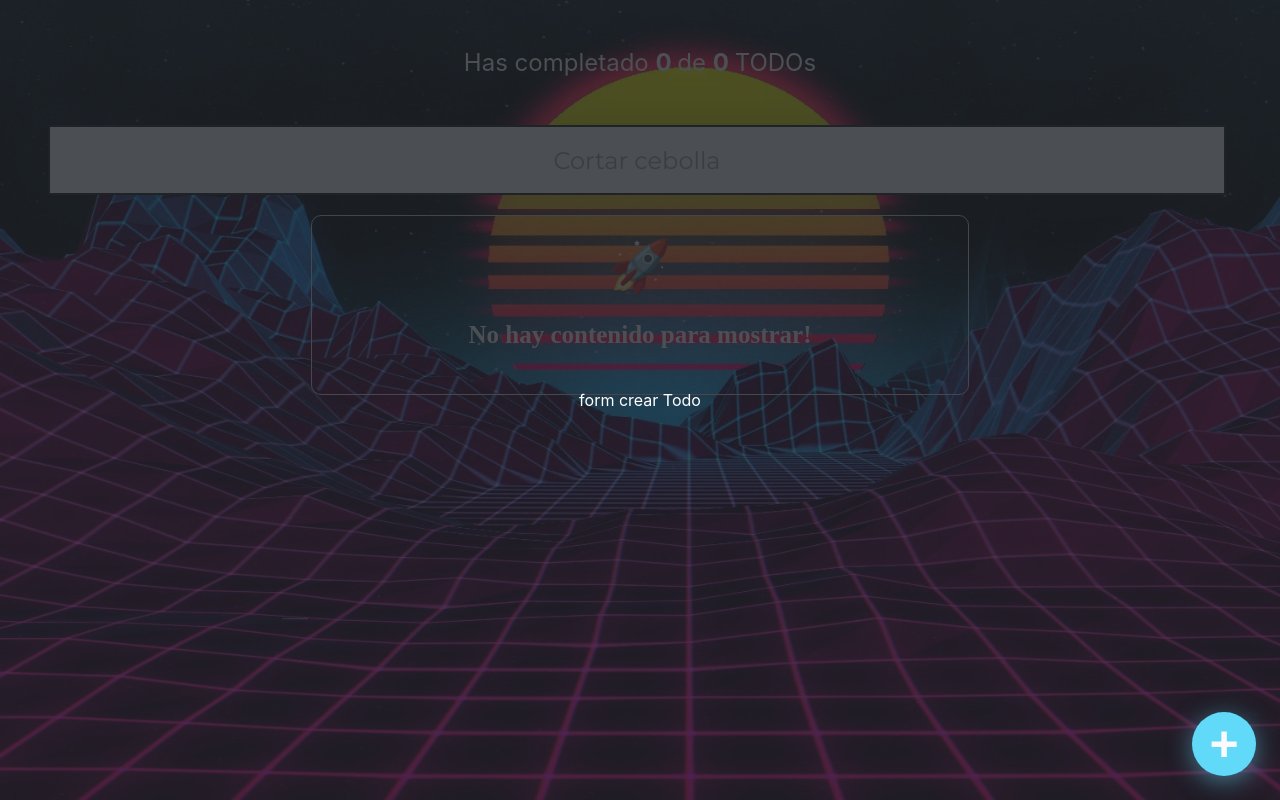
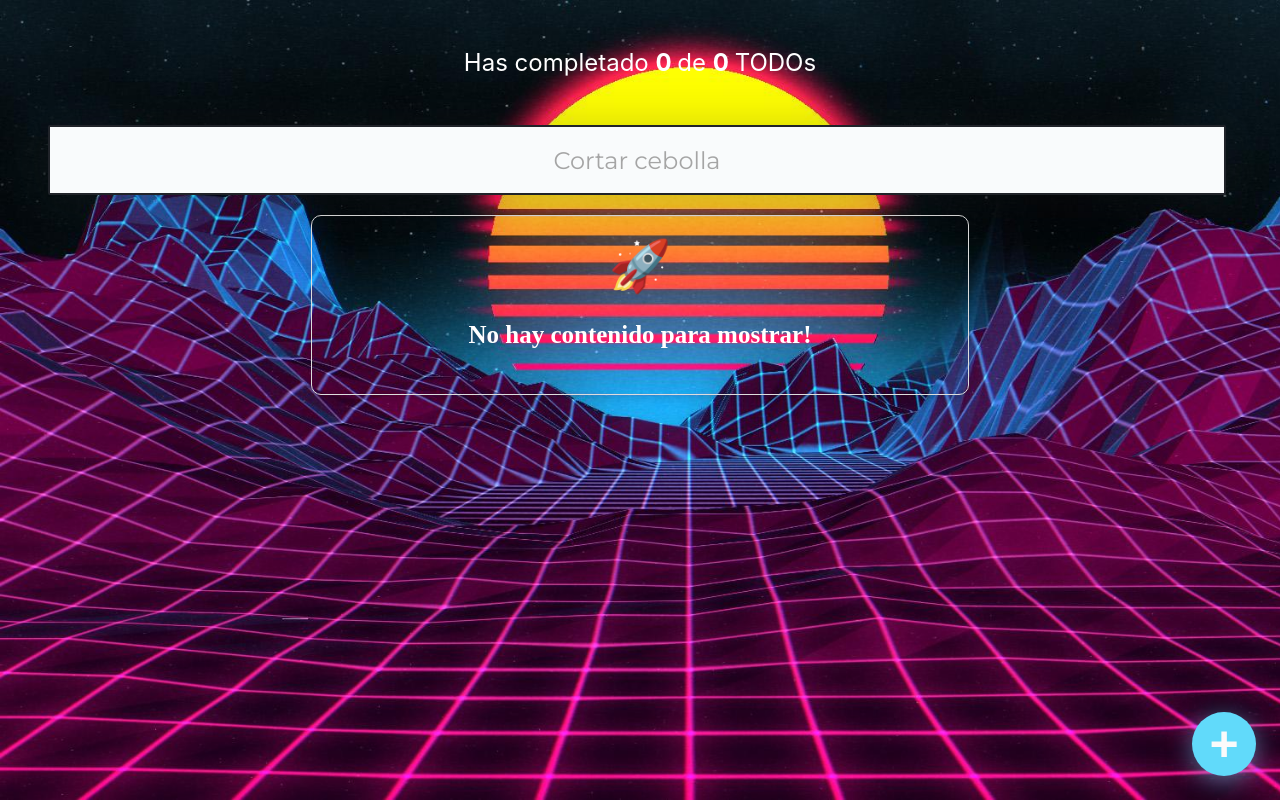
Before and after one commit to VillarrealAlex/curso-react, a React (Create React App) app: page / in a window 1280 px wide. Built offline with nearby package versions, Linux system fonts and the light colour scheme.

Commit message:
funcion para gaurdar Todos

```diff
--- a/src/components/App/AppUI.js
+++ b/src/components/App/AppUI.js
@@ -7,8 +7,10 @@ import { TodosLoading } from '../TodosLoading/TodosLoading';
 import { TodosError } from '../TodosError/TodosError';
 import { EmptyTodos } from '../EmptyTodos/EmptyTodos';
 import React from 'react';
+import { TodoForm } from '../TodoForm/TodoForm';
 import { TodoContext } from '../TodoContext/TodoContext';
 import { Modal } from '../Modal/Modal';
+
 
 function APPUI() {
   const {
@@ -44,10 +46,14 @@ function APPUI() {
         ))}
       </TodoList>
 
-      <CreateTodoButton />
+      <CreateTodoButton
+        setOpenModal = {setOpenModal}
+      />
 
       {openModal && (
-        <Modal>form crear Todo</Modal>
+        <Modal>
+          <TodoForm />
+        </Modal>
       )}
 
     </>
--- a/src/components/TodoContext/TodoContext.js
+++ b/src/components/TodoContext/TodoContext.js
@@ -12,7 +12,7 @@ function TodoProvider({ children }) {
   } = useLocalStorage("TODOS_V1", []);
 
   const [searchValue, setSearchValue] = React.useState("");
-  const [openModal, setOpenModal] = React.useState(true);
+  const [openModal, setOpenModal] = React.useState(false);
 
 
   const todoCompleted = todos.filter(
@@ -25,6 +25,17 @@ function TodoProvider({ children }) {
   const searchedTodos = todos.filter((todo) => {
     return todo.text.toLowerCase().includes(searchValue.toLowerCase());
   });
+
+  const addTodo = (text) => {
+    const newTodos = [...todos]; // crea copia del array de todos
+    newTodos.push({
+      text,
+      completed: false,
+    });
+
+    saveTodos(newTodos);
+
+  }
 
   const completeTodo = (text) => {
     const newTodos = [...todos]; // crea copia del array de todos
@@ -53,7 +64,8 @@ function TodoProvider({ children }) {
         loading,
         error,
         openModal,
-        setOpenModal
+        setOpenModal,
+        addTodo
       }}
     >
       {children}
```
